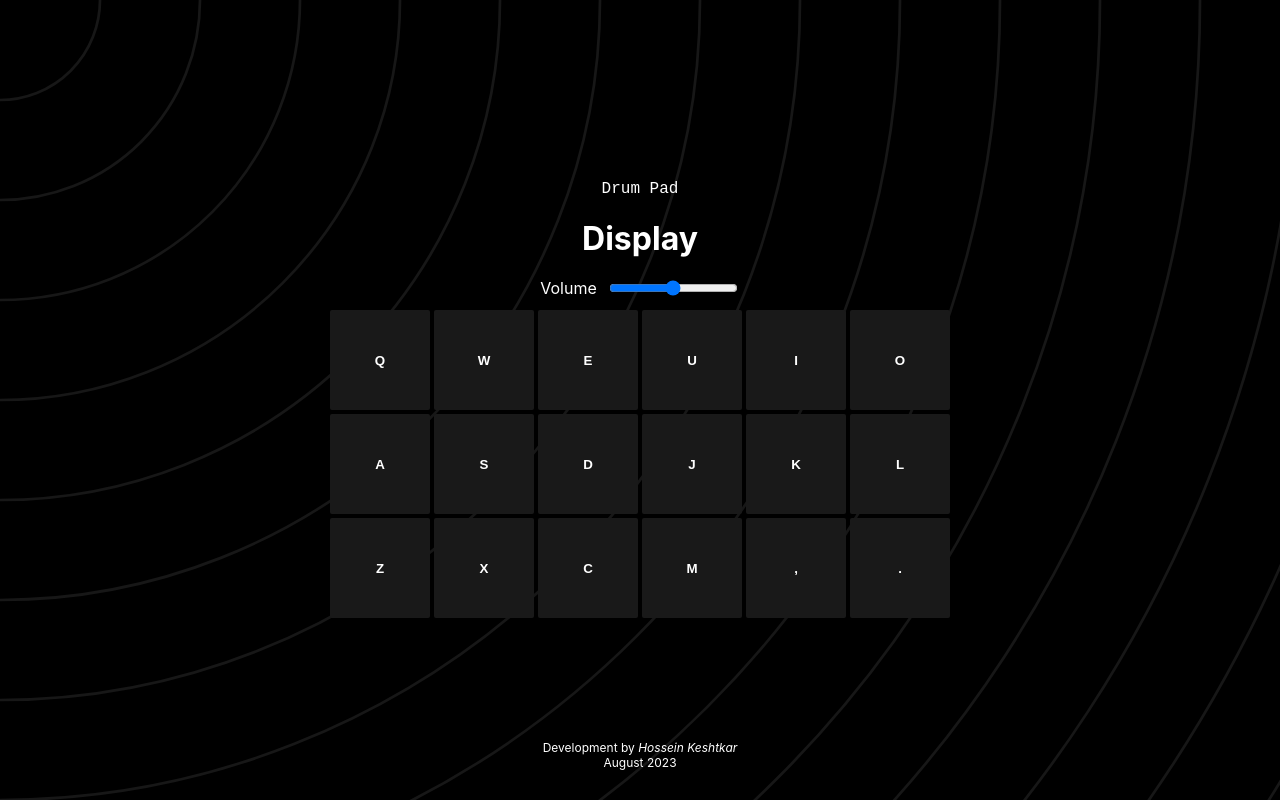
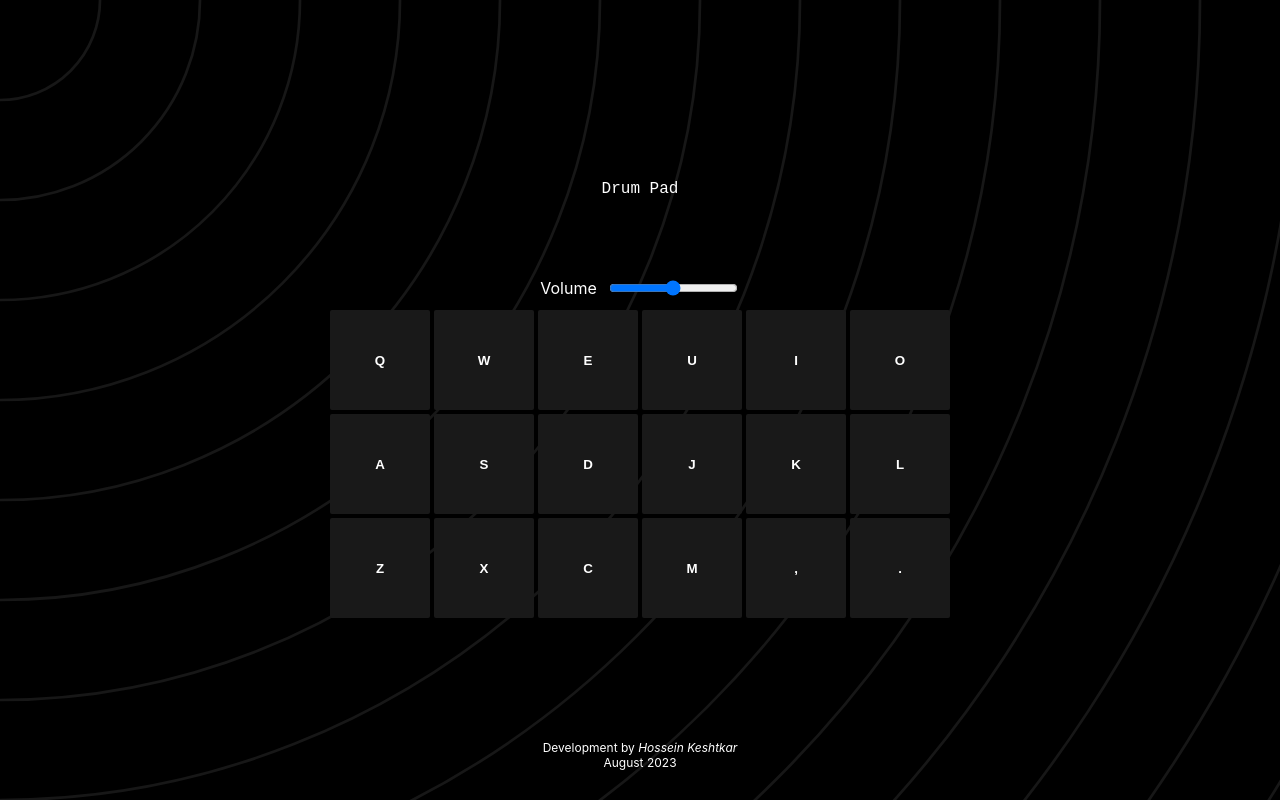
Before and after one commit to hossein-keshtkar/drum-machine, a React (Create React App) app: page / in a window 1280 px wide. Built offline with nearby package versions, Linux system fonts and the light colour scheme.

Commit message:
main app is done

```diff
--- a/src/App.jsx
+++ b/src/App.jsx
@@ -12,13 +12,15 @@ function App() {
 
   const [pressedKey, setPressedKey] = useState(null);
 
+  const regEx = /[qweasdzxcuiojklm,.]/i;
+
   useEffect(() => {
     document.title = "Drum Machine";
 
     onKeyPress((e) => {
-      setPressedKey(e.key);
+      document.getElementById("range").blur();
 
-      console.log(pressedKey);
+      if (regEx.test(e.key)) setPressedKey(e.key);
     });
 
     onKeyUp(() => {
--- a/src/data/kickData.js
+++ b/src/data/kickData.js
@@ -1,3 +1,4 @@
+// kick 2 and kick 9 where the same
 import kick1 from "../assets/Alchemist Kick 1.wav";
 import kick2 from "../assets/Alchemist Kick 2.wav";
 import kick3 from "../assets/Alchemist Kick 3.wav";
@@ -6,7 +7,7 @@ import kick5 from "../assets/Alchemist Kick 5.wav";
 import kick6 from "../assets/Alchemist Kick 6.wav";
 import kick7 from "../assets/Alchemist Kick 7.wav";
 import kick8 from "../assets/Alchemist Kick 8.wav";
-import kick9 from "../assets/Alchemist Kick 9.wav";
+import kick9 from "../assets/Alchemist Kick 10.wav";
 
 export const kickData = [
   {
--- a/src/manager/displaySlice.js
+++ b/src/manager/displaySlice.js
@@ -6,7 +6,7 @@ const displaySlice = createSlice({
   name: DISPLAY,
 
   initialState: {
-    value: "Display",
+    value: "",
   },
 
   reducers: {
```
